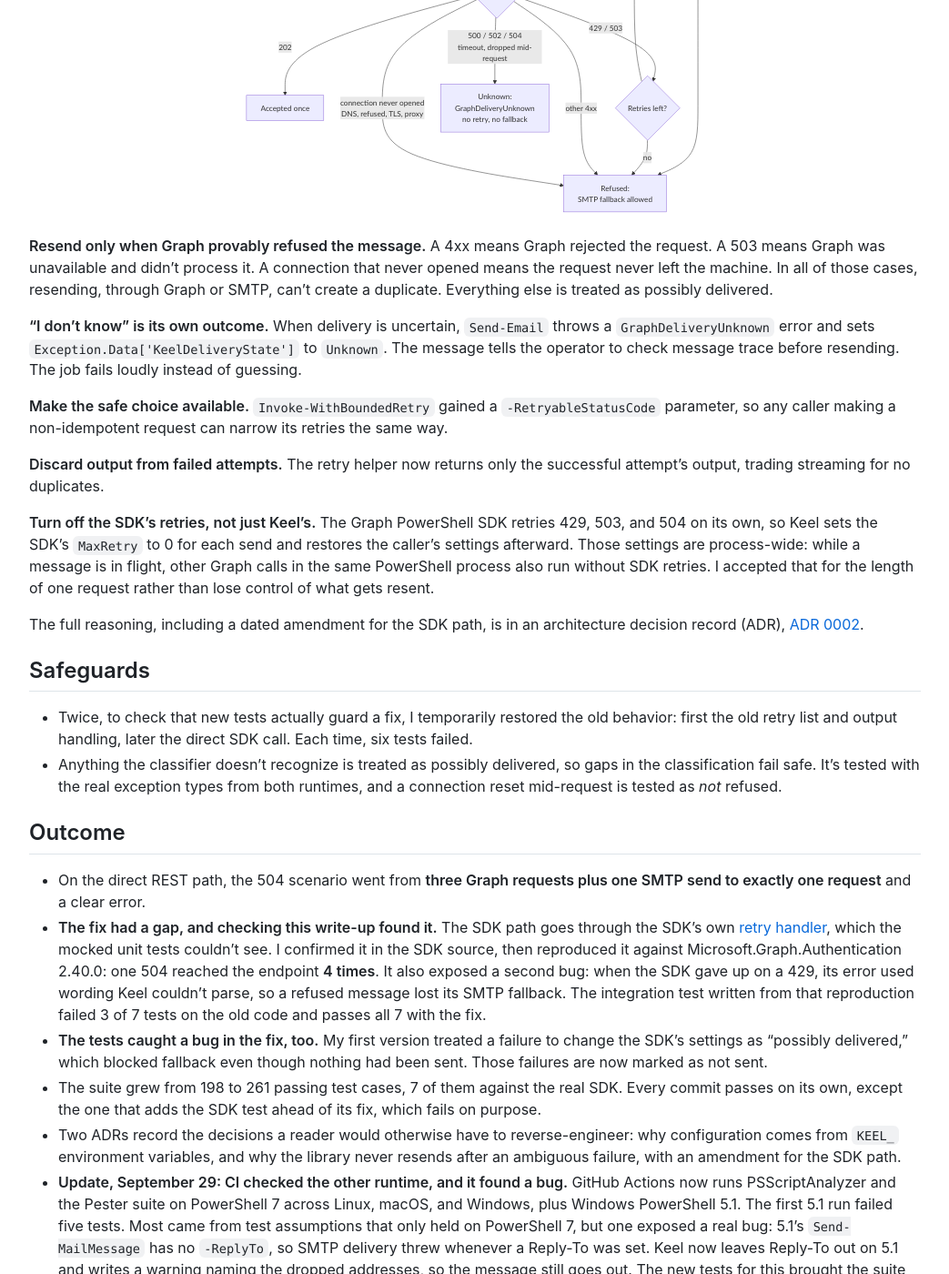
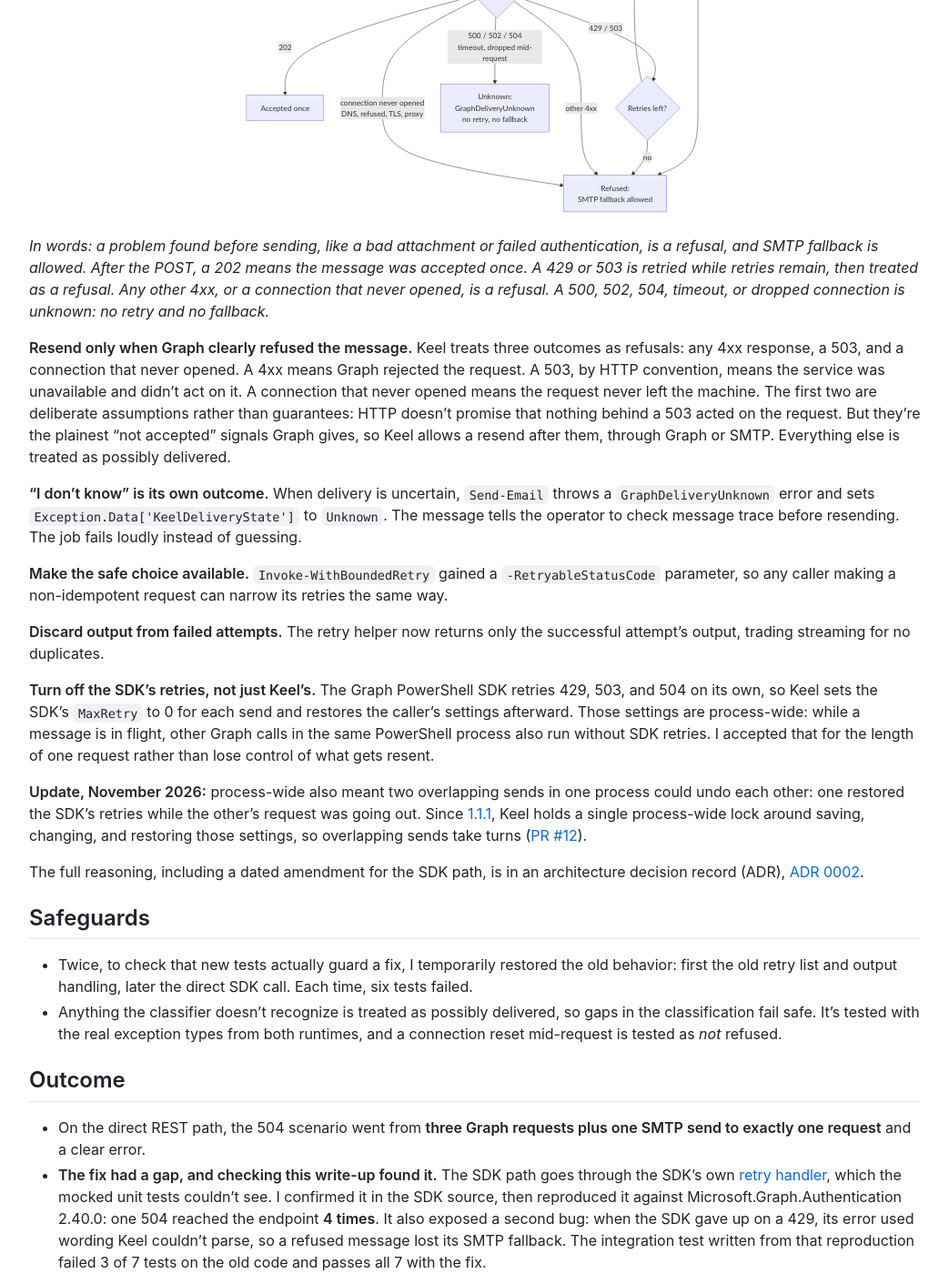
Before and after one commit to jackson-asmith/jacksonsmith.github.io, a Jekyll site: the page built from _projects/keel.md, in a window 1280 px wide and 1400 px high, scrolled down 2051 px. Shown: the whole window at 91% size, without its empty margins (118-1161 px from the left). Built offline with Jekyll 4.4.1, drawn with Linux system fonts in a browser that asks for light colours; some of the changed text lies outside the part shown.

Commit message:
Qualify retry and status claims; add text summaries to diagrams
From the site review:
- Keel and the Graph post present 4xx/503 as Keel's refusal rule by HTTP
  convention rather than proof that Graph didn't process the request.
- The Keel case study now records the 1.1.1 process-wide lock.
- The Graph post's snippet notes it assumes one send at a time.
- The email checker no longer claims its status can't be wrong; it says
  what a resolver failure can no longer do, and what the tool doesn't check.
- The analytics "mostly bots" read is framed as a guess from 31 sessions.
- Each Mermaid diagram gets a one-paragraph text summary.

Co-Authored-By: Claude Opus 5.5 <noreply@anthropic.com>

````diff
--- a/_projects/keel.md
+++ b/_projects/keel.md
@@ -1,7 +1,7 @@
 ---
 title: "Keel: the retry that could send one alert four times"
-description: How a PowerShell mail library that retried and fell back on every failure could send one alert four times, and the redesign that makes it resend only when Graph provably refused the message.
-summary: Why "retry on server errors" isn't safe for a request that can't be repeated, and the redesign that makes a PowerShell mail library resend only when Microsoft Graph provably refused the message.
+description: How a PowerShell mail library that retried and fell back on every failure could send one alert four times, and the redesign that makes it resend only when Graph clearly refused the message.
+summary: Why "retry on server errors" isn't safe for a request that can't be repeated, and the redesign that makes a PowerShell mail library resend only when Microsoft Graph clearly refused the message.
 show_summary: false
 date: 2026-09-28
 order: 2
@@ -41,7 +41,7 @@ The same review found a quieter bug in the retry helper: output an attempt wrote
 | Decision point | Options | Chosen |
 |---|---|---|
 | Which Graph failures to retry | All transient statuses · none · only statuses where Graph refused the request | Only 429 and 503 |
-| When to fall back to SMTP | Any Graph failure · never · only when Graph provably didn't accept the message | Only on proven refusal |
+| When to fall back to SMTP | Any Graph failure · never · only when Graph clearly didn't accept the message | Only on a clear refusal |
 | What to do when delivery is uncertain | Resend anyway · check Sent Items first · stop and report | Stop with a typed `GraphDeliveryUnknown` error |
 | Output from a failed attempt | Stream it · buffer each attempt and return only the successful one | Buffer per attempt |
 | The Graph SDK's own retries | Leave them on · send through REST only · turn them off for each send | Off for each send, caller's settings restored |
@@ -65,7 +65,9 @@ flowchart TD
   D -- "500 / 502 / 504<br/>timeout, dropped mid-request" --> U[Unknown:<br/>GraphDeliveryUnknown<br/>no retry, no fallback]
 ```
 
-**Resend only when Graph provably refused the message.** A 4xx means Graph rejected the request. A 503 means Graph was unavailable and didn't process it. A connection that never opened means the request never left the machine. In all of those cases, resending, through Graph or SMTP, can't create a duplicate. Everything else is treated as possibly delivered.
+*In words: a problem found before sending, like a bad attachment or failed authentication, is a refusal, and SMTP fallback is allowed. After the POST, a 202 means the message was accepted once. A 429 or 503 is retried while retries remain, then treated as a refusal. Any other 4xx, or a connection that never opened, is a refusal. A 500, 502, 504, timeout, or dropped connection is unknown: no retry and no fallback.*
+
+**Resend only when Graph clearly refused the message.** Keel treats three outcomes as refusals: any 4xx response, a 503, and a connection that never opened. A 4xx means Graph rejected the request. A 503, by HTTP convention, means the service was unavailable and didn't act on it. A connection that never opened means the request never left the machine. The first two are deliberate assumptions rather than guarantees: HTTP doesn't promise that nothing behind a 503 acted on the request. But they're the plainest "not accepted" signals Graph gives, so Keel allows a resend after them, through Graph or SMTP. Everything else is treated as possibly delivered.
 
 **"I don't know" is its own outcome.** When delivery is uncertain, `Send-Email` throws a `GraphDeliveryUnknown` error and sets `Exception.Data['KeelDeliveryState']` to `Unknown`. The message tells the operator to check message trace before resending. The job fails loudly instead of guessing.
 
@@ -74,6 +76,8 @@ flowchart TD
 **Discard output from failed attempts.** The retry helper now returns only the successful attempt's output, trading streaming for no duplicates.
 
 **Turn off the SDK's retries, not just Keel's.** The Graph PowerShell SDK retries 429, 503, and 504 on its own, so Keel sets the SDK's `MaxRetry` to 0 for each send and restores the caller's settings afterward. Those settings are process-wide: while a message is in flight, other Graph calls in the same PowerShell process also run without SDK retries. I accepted that for the length of one request rather than lose control of what gets resent.
+
+**Update, November 2026:** process-wide also meant two overlapping sends in one process could undo each other: one restored the SDK's retries while the other's request was going out. Since [1.1.1](https://github.com/jackson-asmith/keel/releases/tag/v1.1.1), Keel holds a single process-wide lock around saving, changing, and restoring those settings, so overlapping sends take turns ([PR #12](https://github.com/jackson-asmith/keel/pull/12)).
 
 The full reasoning, including a dated amendment for the SDK path, is in an architecture decision record (ADR), [ADR 0002](https://github.com/jackson-asmith/keel/blob/main/docs/adr/0002-no-resend-after-ambiguous-graph-failure.md).
 
````
Also changed, not shown: _posts/2026-11-04-graph-sendmail-duplicate-sends.md (+2 -2 lines), _projects/email-alignment-checker.md (+4 -1 lines), _projects/gh-baseline.md (+2 -0 lines), _projects/site-performance.md (+3 -1 lines).
